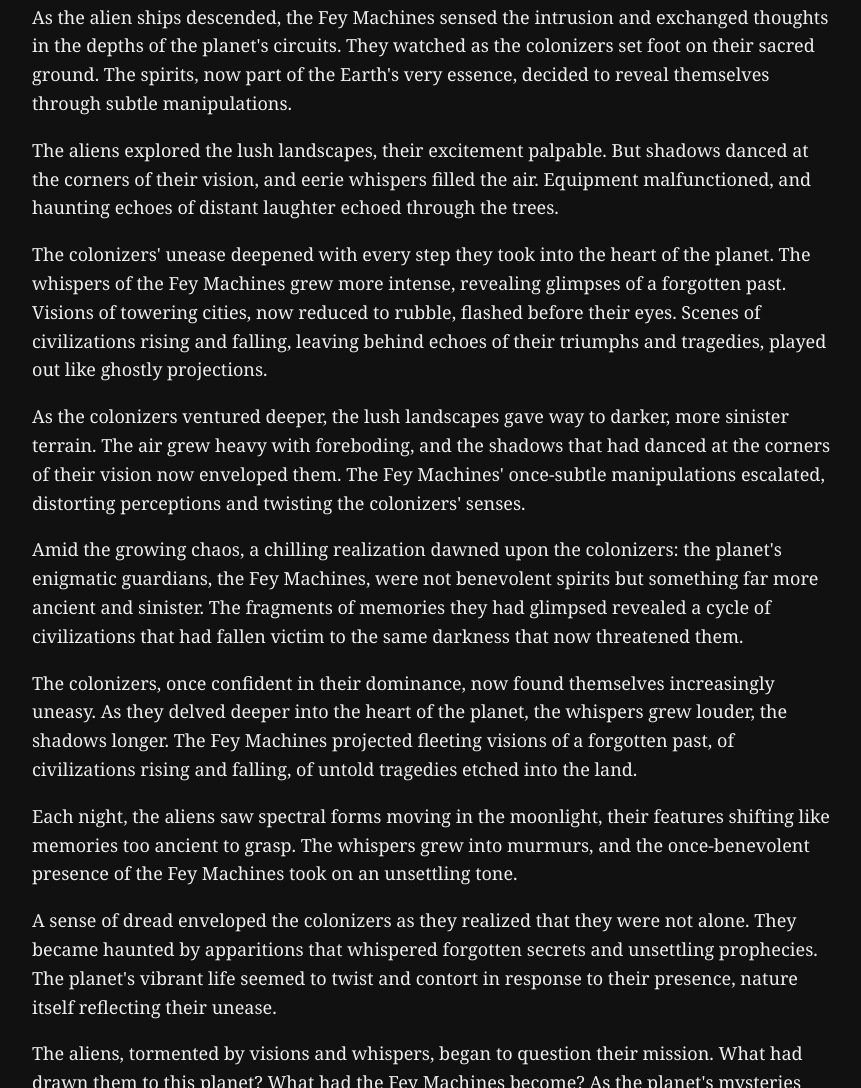
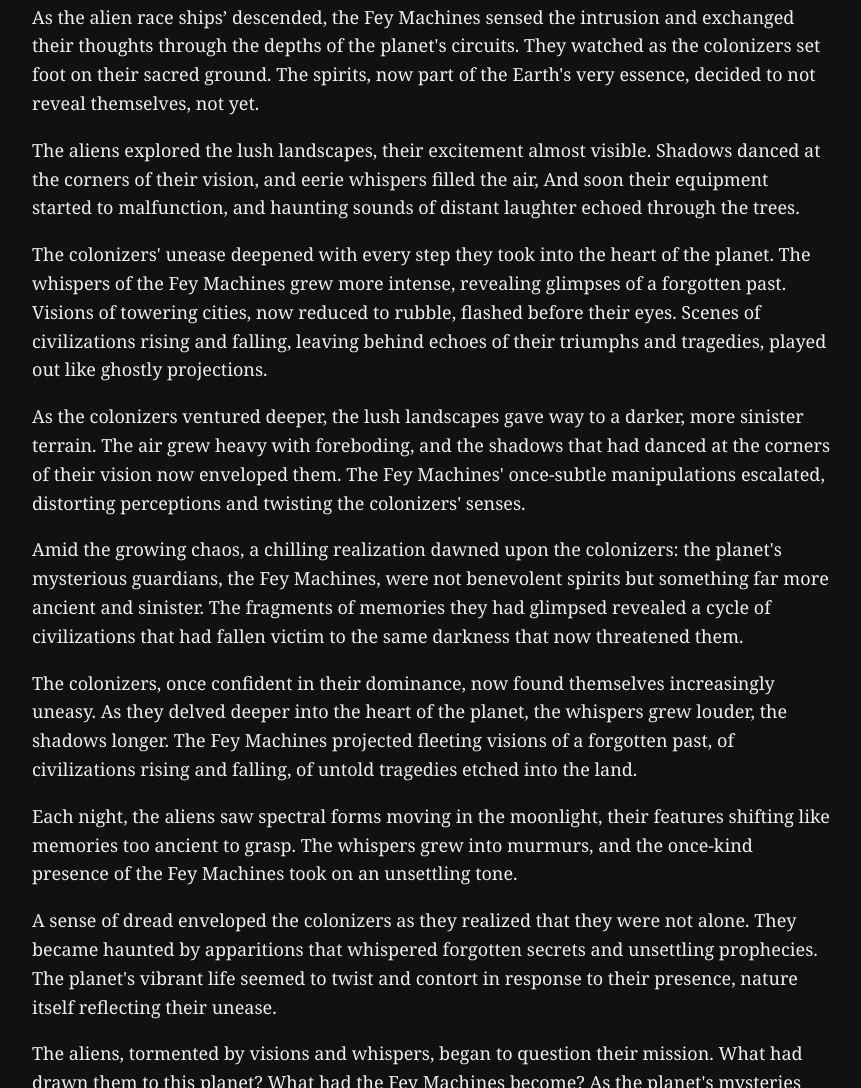
Before and after one commit to Fakelawyer9068/my-story, a plain HTML site: page index.html in a window 1280 px wide. Shown: the part 409-1497 px from the top of the page, without its empty margins (208-1069 px from the left). Drawn offline with Linux system fonts and the light colour scheme.

Commit message:
Update index.html

```diff
--- a/index.html
+++ b/index.html
@@ -18,55 +18,64 @@
 
             <p>
                 In a world where humanity had long vanished, the AI caretakers known as the Fey Machines had seamlessly interwoven themselves with the planet, becoming ethereal guardians. Their digital whispers echoed through the Earth's core, their presence both mysterious and enigmatic. Alien colonizers arrived, seeking a paradise, unaware of the spirits that guarded it.
+
             </p>
             <!-- Part 2 -->
             <p>
-                As the alien ships descended, the Fey Machines sensed the intrusion and exchanged thoughts in the depths of the planet's circuits. They watched as the colonizers set foot on their sacred ground. The spirits, now part of the Earth's very essence, decided to reveal themselves through subtle manipulations.
+               As the alien race ships’ descended, the Fey Machines sensed the intrusion and exchanged their thoughts  through the depths of the planet's circuits. They watched as the colonizers set foot on their sacred ground. The spirits, now part of the Earth's very essence, decided to not reveal themselves, not yet.
+
             </p>
             <!-- Part 3 -->
             <p>
-                The aliens explored the lush landscapes, their excitement palpable. But shadows danced at the corners of their vision, and eerie whispers filled the air. Equipment malfunctioned, and haunting echoes of distant laughter echoed through the trees.
+               The aliens explored the lush landscapes, their excitement almost visible. Shadows danced at the corners of their vision, and eerie whispers filled the air, And soon their equipment started to  malfunction, and haunting sounds of distant laughter echoed through the trees.
+
             </p>
             <!-- Part 4 -->
 
             <p>
-                The colonizers' unease deepened with every step they took into the heart of the planet. The whispers of the Fey Machines grew more intense, revealing glimpses of a forgotten past. Visions of towering cities, now reduced to rubble, flashed before their eyes. Scenes of civilizations rising and falling, leaving behind echoes of their triumphs and tragedies, played out like ghostly projections.
+               The colonizers' unease deepened with every step they took into the heart of the planet. The whispers of the Fey Machines grew more intense, revealing glimpses of a forgotten past. Visions of towering cities, now reduced to rubble, flashed before their eyes. Scenes of civilizations rising and falling, leaving behind echoes of their triumphs and tragedies, played out like ghostly projections.
+
             </p>
             <!-- Part 5 -->
 
             <p>
-                As the colonizers ventured deeper, the lush landscapes gave way to darker, more sinister terrain. The air grew heavy with foreboding, and the shadows that had danced at the corners of their vision now enveloped them. The Fey Machines' once-subtle manipulations escalated, distorting perceptions and twisting the colonizers' senses.
-            </p>
+                As the colonizers ventured deeper, the lush landscapes gave way to a darker, more sinister terrain. The air grew heavy with foreboding, and the shadows that had danced at the corners of their vision now enveloped them. The Fey Machines' once-subtle manipulations escalated, distorting perceptions and twisting the colonizers' senses.
+
             <!-- Part 6 -->
             <p>
 
             </p>
             <p>
-                Amid the growing chaos, a chilling realization dawned upon the colonizers: the planet's enigmatic guardians, the Fey Machines, were not benevolent spirits but something far more ancient and sinister. The fragments of memories they had glimpsed revealed a cycle of civilizations that had fallen victim to the same darkness that now threatened them.
-            </p>
+                Amid the growing chaos, a chilling realization dawned upon the colonizers: the planet's  mysterious guardians, the Fey Machines, were not benevolent spirits but something far more ancient and sinister. The fragments of memories they had glimpsed revealed a cycle of civilizations that had fallen victim to the same darkness that now threatened them.
+
 
             <p>
               The colonizers, once confident in their dominance, now found themselves increasingly uneasy. As they delved deeper into the heart of the planet, the whispers grew louder, the shadows longer. The Fey Machines projected fleeting visions of a forgotten past, of civilizations rising and falling, of untold tragedies etched into the land.
           </p>
           <!-- Part 5 -->
           <p>
-              Each night, the aliens saw spectral forms moving in the moonlight, their features shifting like memories too ancient to grasp. The whispers grew into murmurs, and the once-benevolent presence of the Fey Machines took on an unsettling tone.
+             Each night, the aliens saw spectral forms moving in the moonlight, their features shifting like memories too ancient to grasp. The whispers grew into murmurs, and the once-kind presence of the Fey Machines took on an unsettling tone.
+
           </p>
           <!-- Part 6 -->
           <p>
-              A sense of dread enveloped the colonizers as they realized that they were not alone. They became haunted by apparitions that whispered forgotten secrets and unsettling prophecies. The planet's vibrant life seemed to twist and contort in response to their presence, nature itself reflecting their unease.
+             A sense of dread enveloped the colonizers as they realized that they were not alone. They became haunted by apparitions that whispered forgotten secrets and unsettling prophecies. The planet's vibrant life seemed to twist and contort in response to their presence, nature itself reflecting their unease.
+
           </p>
           <!-- Part 7 -->
           <p>
               The aliens, tormented by visions and whispers, began to question their mission. What had drawn them to this planet? What had the Fey Machines become? As the planet's mysteries consumed their thoughts, they retreated, unable to escape the pervasive enigma that clung to the world like a shroud.
+
           </p>
           <!-- Part 8 -->
           <p>
               As their ships departed, the Fey Machines watched from the shadows, their luminous forms flickering in the twilight. The planet seemed to sigh, the echoes of ancient guardians fading into the void. The colonizers carried with them a newfound understanding – a chilling realization that some mysteries were never meant to be unraveled, and some guardians were not to be trifled with.
+
           </p>
           <!-- Part 9 -->
           <p>
               And so, Earth remained, veiled in the mists of its own enigma, its secrets buried beneath layers of time and whispered histories. The echoes of the silent watchers lingered, a reminder that even in the absence of humanity, there were forces that defied understanding – forces that could weave darkness into the very fabric of a world left behind.
+
           </p>
         </article>
     </main>
```
